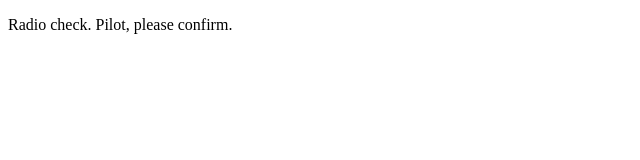
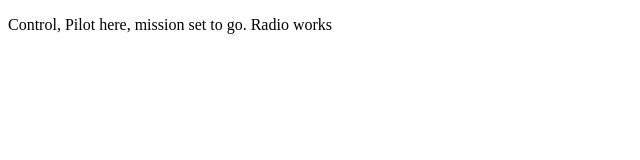
Before and after one commit to mewoods85/communication-log, a plain HTML site: page index.html in a window 1280 px wide. Shown: the whole page, without its empty margins (0-640 px from the left). Drawn offline with Linux system fonts and the light colour scheme.

Commit message:
pilot response

```diff
--- a/index.html
+++ b/index.html
@@ -1,6 +1,6 @@
 <!DOCTYPE html>
 <html>
    <body>
-      <p>Radio check. Pilot, please confirm.</p>
+      <p>Control, Pilot here, mission set to go. Radio works</p>
    </body>
 </html>
```
